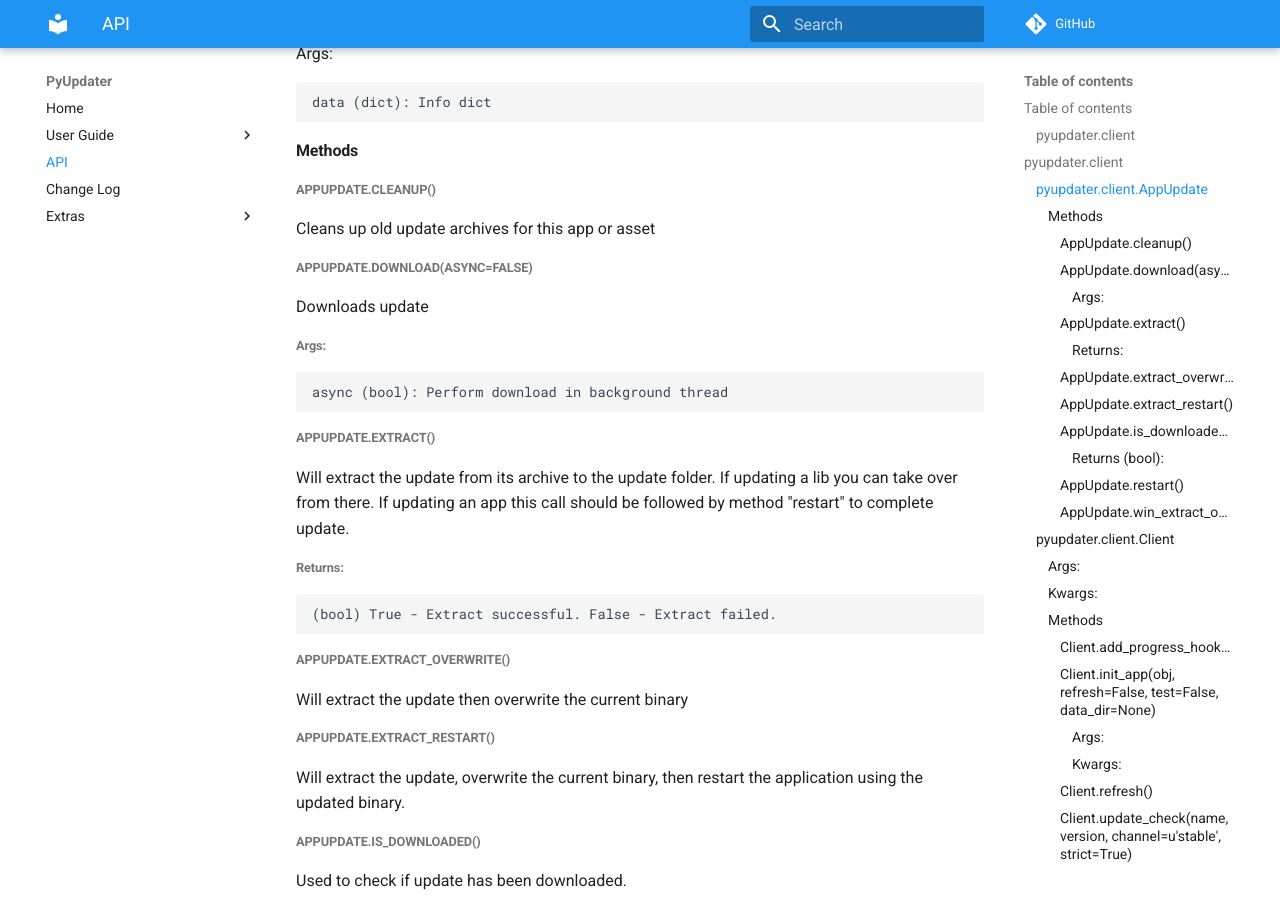
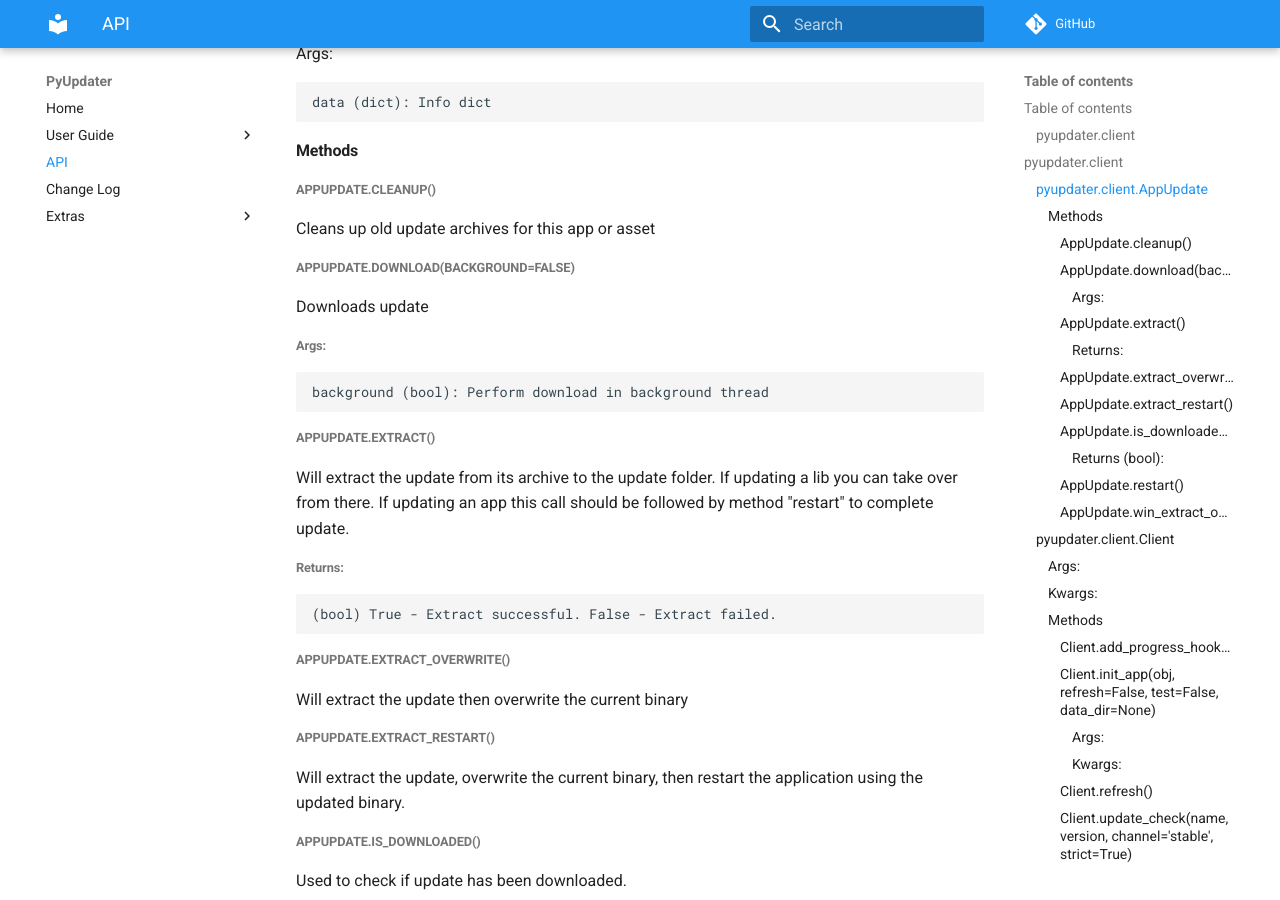
Before and after one commit to Digital-Sapphire/PyUpdater, an MkDocs documentation site: the page built from docs/api.md, in a window 1280 px wide and 900 px high, scrolled down 541 px. Built offline with MkDocs 1.6.1 and Material for MkDocs 9.7.7, drawn with Linux system fonts in a browser that asks for light colours; comment, search, counter and statistics services are not loaded; old or Windows-style settings are respelled for this version of MkDocs; some of the changed text lies outside the part shown.

```diff
--- a/docs/api.md
+++ b/docs/api.md
@@ -33,13 +33,13 @@ Args:
 
 Cleans up old update archives for this app or asset
 
-##### AppUpdate.download(async=False)
+##### AppUpdate.download(background=False)
 
 Downloads update
 
 ######Args:
 
-    async (bool): Perform download in background thread
+    background (bool): Perform download in background thread
 
 ##### AppUpdate.extract()
 
@@ -144,7 +144,7 @@ refresh (bool):
 
 Will download and verify the version manifest.
 
-##### Client.update_check(name, version, channel=u'stable', strict=True)
+##### Client.update_check(name, version, channel='stable', strict=True)
 
 Checks for available updates
 
@@ -195,13 +195,13 @@ data (dict): Info dict
 
 Cleans up old update archives for this app or asset
 
-##### LibUpdate.download(async=False)
+##### LibUpdate.download(background=False)
 
 Downloads update
 
 ######Args:
 
-    async (bool): Perform download in background thread
+    background (bool): Perform download in background thread
 
 ##### LibUpdate.extract()
 
```
Also changed, not shown: .travis.yml (+14 -7 lines), appveyor.yml (+10 -27 lines), docs/usage-cli-advanced.md (+2 -2 lines), docs/usage-client-asset.md (+1 -1 lines), docs/usage-client.md (+1 -1 lines), 4 other files.
